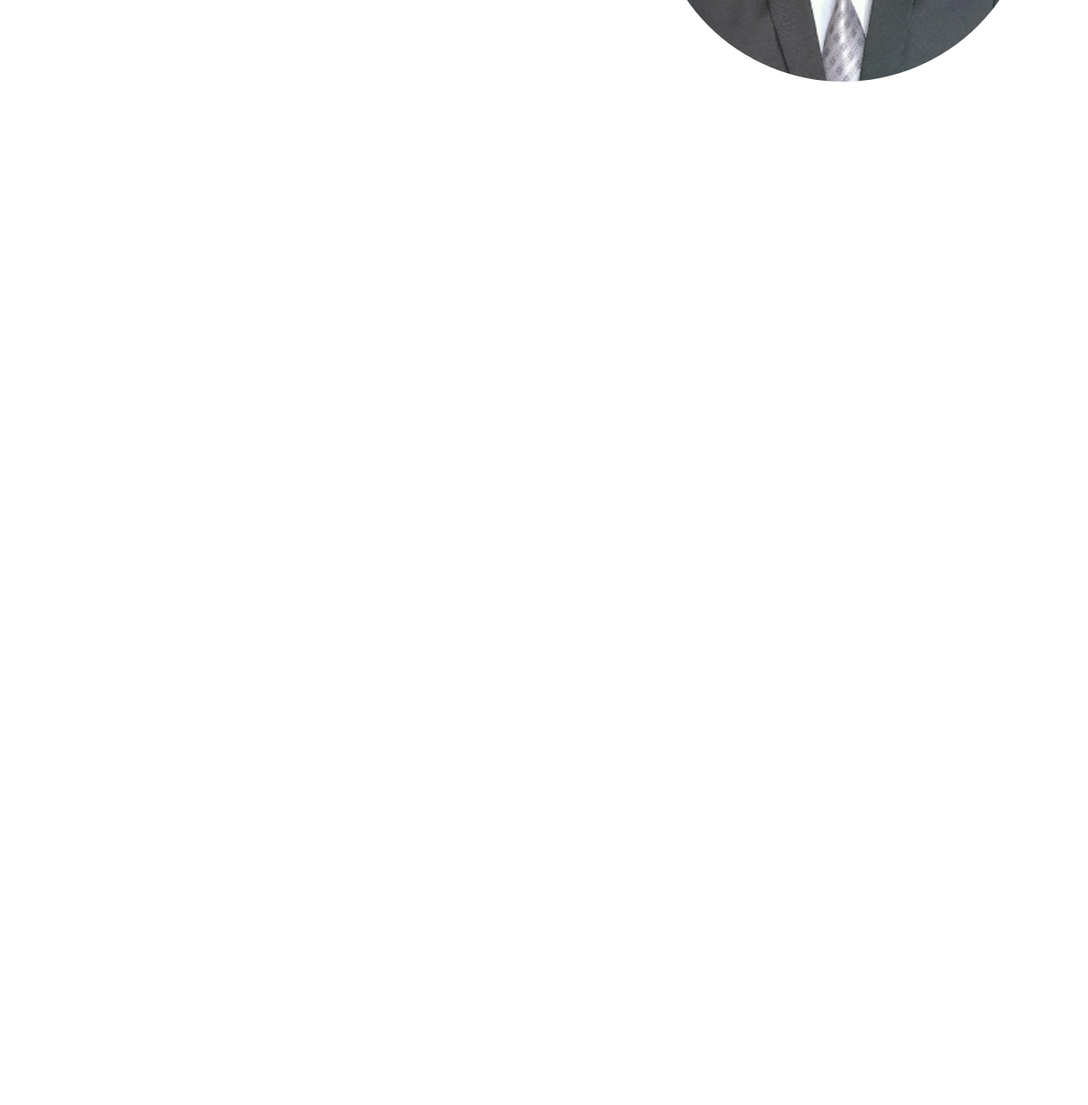
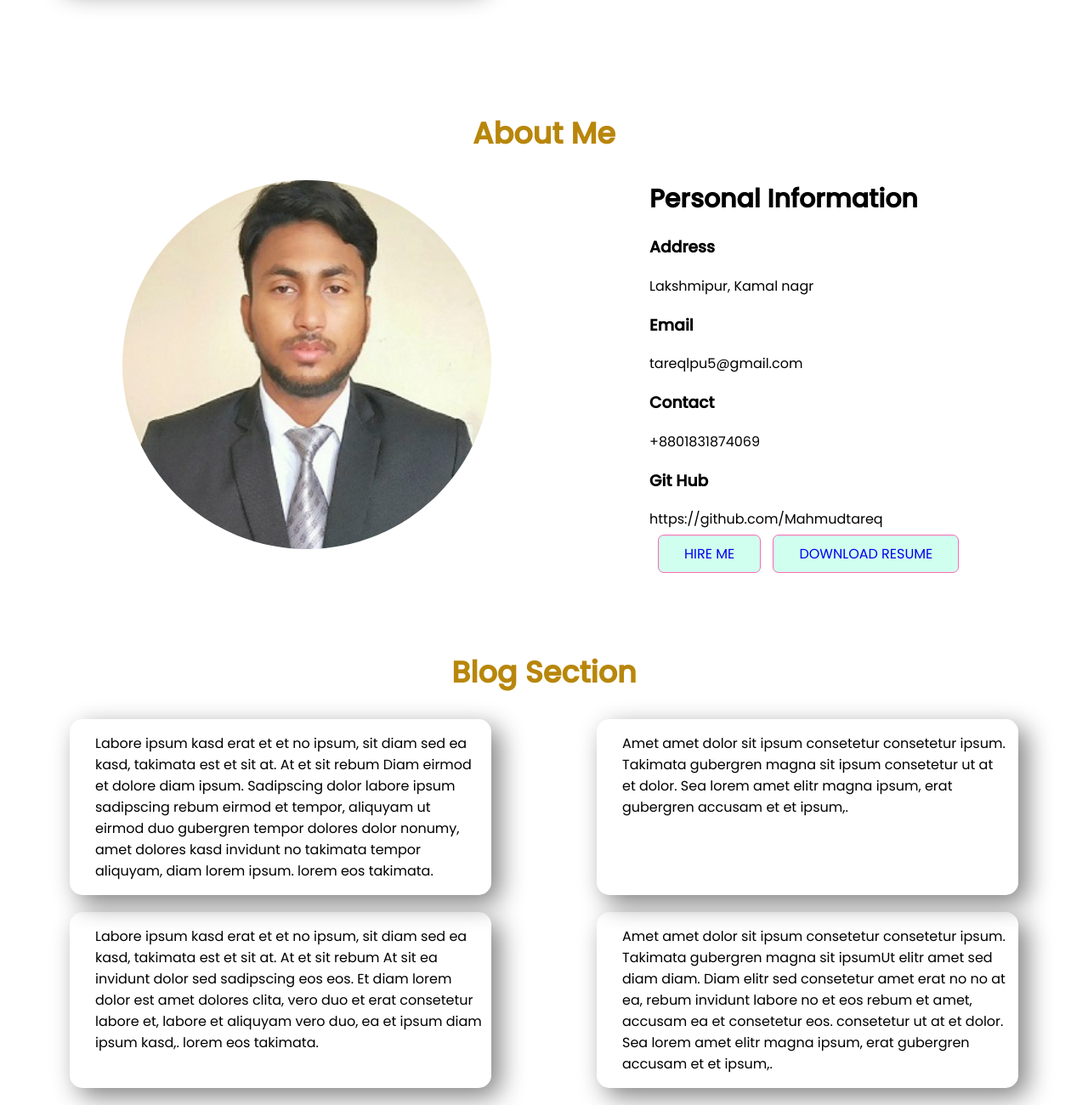
Before and after one commit to Mahmudtareq/personal-portfolio, a plain HTML site: page index.html in a window 1280 px wide. Shown: the part 543-1843 px from the top of the page at 85% size. Before the commit the page ends 800 px from the top, so only its background shows below. Drawn offline with Linux system fonts and the light colour scheme.

Commit message:
personal information design

```diff
--- a/index.html
+++ b/index.html
@@ -17,22 +17,22 @@
 </head>
 
 <body>
-    <section class="header-nav">
+    <section class="header-nav section-design">
         <div class="logo">
             <h3>logo</h3>
         </div>
         <div class="menu">
             <ul>
+                <li><a href="#">contact</a></li>
+                <li><a href="#">news</a></li>
+                <li><a href="#">about</a></li>
                 <li><a href="#">home</a></li>
-                <li><a href="#">news</a></li>
-                <li><a href="#">contact</a></li>
-                <li><a href="#">about</a></li>
             </ul>
         </div>
     </section>
     <!---------------------------->
-    <section class="body-section">
-        <div class="about">
+    <section class="body-section section-design">
+        <div class="about box-shadow">
             <h2>Tareq Mahmud</h2>
             <h3>Web Developer</h3>
             <p>Diam sea et ut dolor lorem aliquyam magna et elitr, erat elitr diam clita sea sed. No labore amet
@@ -41,10 +41,73 @@
             </p>
         </div>
         <div class="about">
-            <img class="image-1" src="./image/JOBPIC.jpg" alt="pic">
+            <img src="./image/JOBPIC.jpg" alt="pic">
+        </div>
+    </section>
+
+    <!--new section-->
+    <section>
+        <h1> About Me
+        </h1>
+        <div class="row">
+            <div class="about">
+                <img class="image-1" src="./image/JOBPIC.jpg" alt="">
+            </div>
+            <div class="about">
+                <strong style="font-size: 30px;">Personal Information</strong>
+                </h1>
+                <h3>Address</h3>
+                <p>Lakshmipur, Kamal nagr</p>
+                <h3>Email</h3>
+                <p>tareqlpu5@gmail.com</p>
+                <h3>Contact</h3>
+                <p>+8801831874069</p>
+                <h3>Git Hub</h3>
+                <p>https://github.com/Mahmudtareq</p>
+
+                <a class="link-btn" href="#">HIRE ME</a>
+                <a class="link-btn" href="#">DOWNLOAD RESUME</a>
+
+            </div>
+
+        </div>
+    </section>
+    <!---------------------new section------------->
+    <section class="bottom-section">
+        <h1>Blog Section</h1>
+        <div class="row">
+            <div class="about box-shadow">
+                <p>Labore ipsum kasd erat et et no ipsum, sit diam sed ea kasd, takimata est et sit at. At et sit rebum
+                    Diam eirmod et dolore diam ipsum. Sadipscing dolor labore ipsum sadipscing rebum eirmod et tempor,
+                    aliquyam ut eirmod duo gubergren tempor dolores dolor nonumy, amet dolores kasd invidunt no takimata
+                    tempor aliquyam, diam lorem ipsum.
+                    lorem eos takimata.</p>
+            </div>
+
+            <!--------------------------------------------------------------------->
+            <div class="about box-shadow">
+                <p>Amet amet dolor sit ipsum consetetur consetetur ipsum. Takimata gubergren magna sit ipsum consetetur
+                    ut at et dolor. Sea lorem amet elitr magna ipsum, erat gubergren accusam et et ipsum,.</p>
+            </div>
         </div>
 
 
+        <div class="row">
+            <div class="about box-shadow">
+                <p>Labore ipsum kasd erat et et no ipsum, sit diam sed ea kasd, takimata est et sit at. At et sit
+                    rebum
+                    At sit ea invidunt dolor sed sadipscing eos eos. Et diam lorem dolor est amet dolores clita, vero
+                    duo et erat consetetur labore et, labore et aliquyam vero duo, ea et ipsum diam ipsum kasd,.
+                    lorem eos takimata.</p>
+            </div>
+            <div class="about box-shadow">
+                <p>Amet amet dolor sit ipsum consetetur consetetur ipsum. Takimata gubergren magna sit ipsumUt elitr
+                    amet sed diam diam. Diam elitr sed consetetur amet erat no no at ea, rebum invidunt labore no et eos
+                    rebum et amet, accusam ea et consetetur eos.
+                    consetetur
+                    ut at et dolor. Sea lorem amet elitr magna ipsum, erat gubergren accusam et et ipsum,.</p>
+            </div>
+        </div>
     </section>
 </body>
 
--- a/style.css
+++ b/style.css
@@ -4,9 +4,9 @@ body{
     margin: 0;
 
 }
-section{
+.section-design{
     display: flex;
-    margin-bottom: 100px;
+    margin-bottom: 150px;
 
 }
 .logo{
@@ -16,26 +16,23 @@ section{
 }
 .menu{
     width: 70%;
-
+    overflow: hidden;
 }
 .menu ul{
     list-style: none;
-    display: flex;
-    overflow: hidden;
 }
-
+.menu ul li{
+    float: right;
+}
 .menu ul li a{
     text-decoration: none;
     padding: 12px 16px;
     text-transform: uppercase;
-    margin-top: 10px;
-    display: block;
     transition: 1s;
-
-
+    color:rgb(255, 0, 119);
 }
 .menu ul li a:hover{
-    background-color: rgba(255, 228, 196, 0.247);
+    box-shadow: 5px 10px 10px gray;
 }
 /*---------------------------------------------*/
 .about{
@@ -50,6 +47,37 @@ section{
 }
 h2{
     color: orange;
-    font-size: 40px;
+    font-size: 30px;
+}
+h1{
+    text-align: center;
+    font-size: 35px;
+    color: darkgoldenrod;
 }
 /*------------------------------------------------*/
+.row{
+    display: flex;
+    margin: 20px;
+}
+.box-shadow{
+    padding-left: 30px;
+    padding-right: 10px;
+    box-shadow: 10px 10px 30px gray;
+    border-radius: 15px;
+}
+.link-btn{
+    text-decoration: none;
+    background-color: rgba(127, 255, 212, 0.363);
+    margin-left: 10px;
+    padding: 10px 30px;
+    border-radius: 7px;
+    border: 1px solid hotpink;
+    transition: 1s;
+}
+.link-btn:hover{
+    background-color: rgba(250, 235, 215, 0.548);
+}
+/*-----------------------------------------------------*/
+.bottom-section{
+    margin-top: 100px;
+}
```
